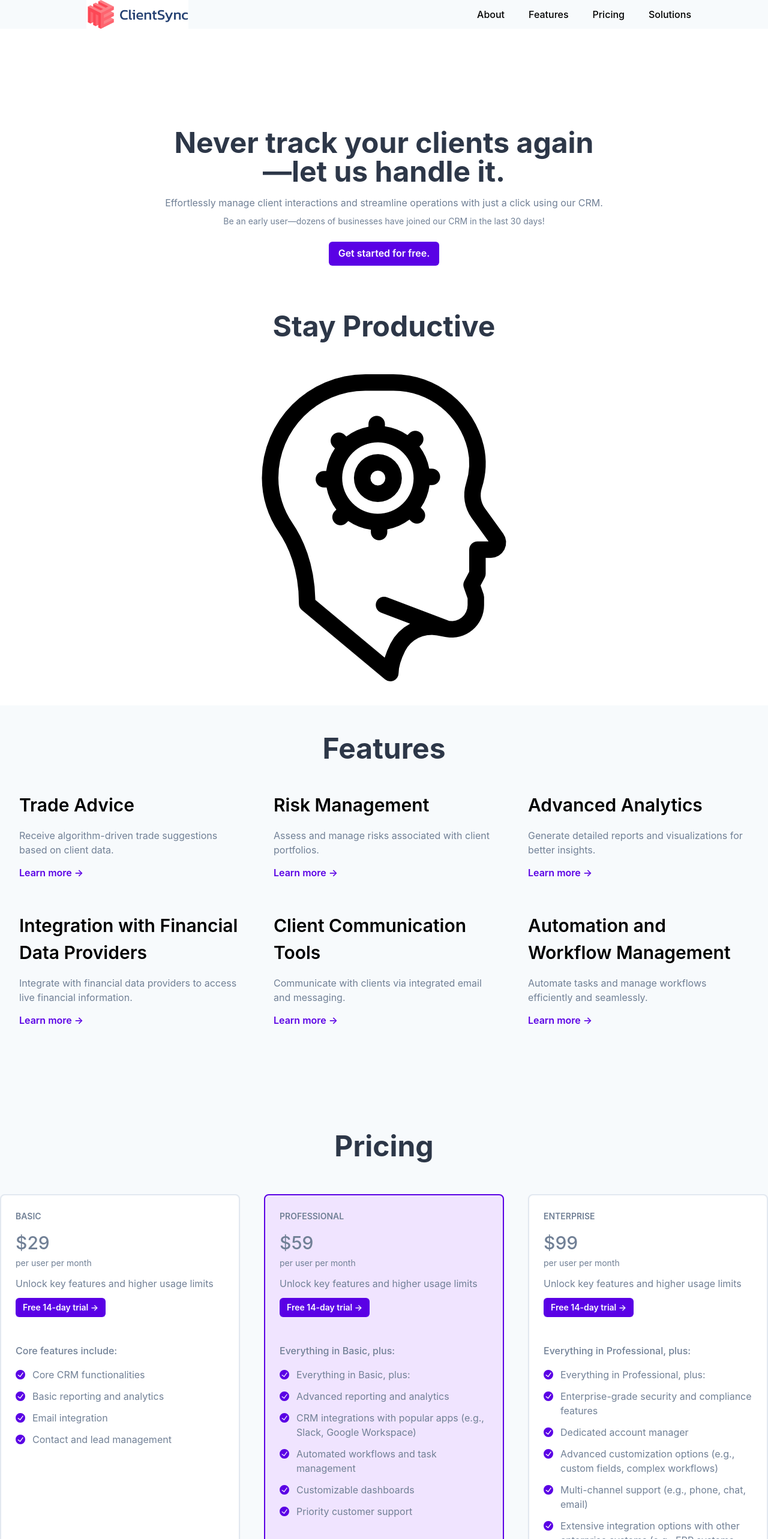
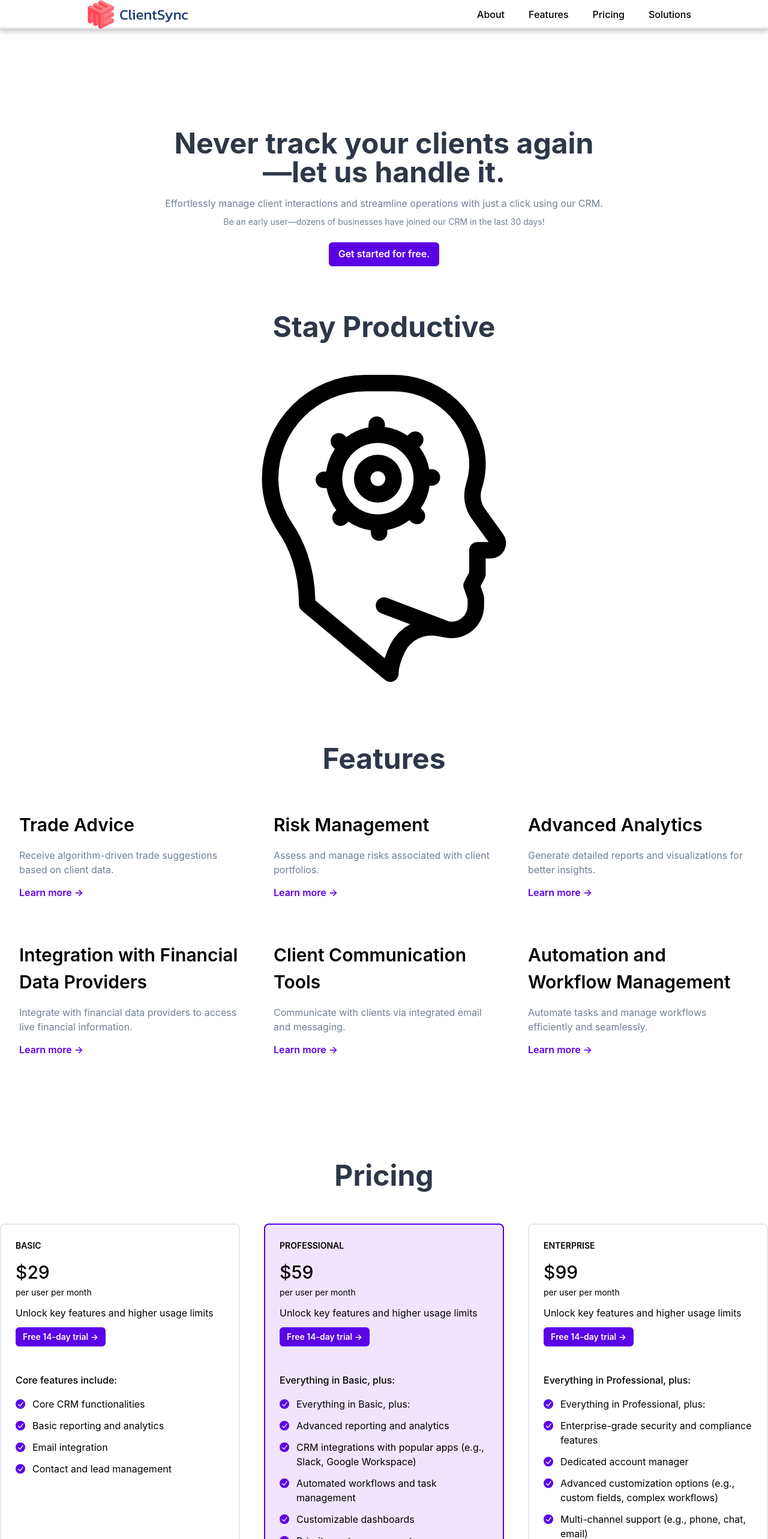
Before and after one commit to Hetp29/microCRM, a React (Create React App) app in the folder frontend/: page / in a window 1280 px wide. Shown: the top 2566 px of the page at 60% size. Built offline with nearby package versions, Linux system fonts and the light colour scheme.

Commit message:
Navbar and Footer UI changes

```diff
--- a/frontend/src/components/FAQSection.tsx
+++ b/frontend/src/components/FAQSection.tsx
@@ -57,7 +57,7 @@ export const FAQSection = ({ items = faqs }: FAQSectionProps) => {
         <AnimatedBox
             w="full"
             py={12}
-            bg="gray.50"
+            bg="white"
             initial={{ opacity: 0 }}
             animate={{ opacity: 1 }}
             transition={{ duration: 0.6 }}
@@ -79,7 +79,7 @@ export const FAQSection = ({ items = faqs }: FAQSectionProps) => {
                         initial={{ opacity: 0, y: 50 }}
                         whileInView={{ opacity: 1, y: 0 }}
                         transition={{ duration: 0.6 }}
-                        textColor="gray.500"
+                        textColor="black"
                     >
                         {items.map((item, i) => (
                             <AccordionItem key={`faq_${i}`}>
--- a/frontend/src/components/Feature.tsx
+++ b/frontend/src/components/Feature.tsx
@@ -36,7 +36,7 @@ import {
     };
 
     return (
-      <AnimatedBox {...animationProps} w="full" minH="auto" mb={8}>
+      <AnimatedBox {...animationProps} w="full" minH="auto" mb={8} mt={4}>
         <Container maxW="container.xl" rounded="lg">
           <Stack
             spacing={[4, 16]}
@@ -82,7 +82,7 @@ import {
         w="full"
         minH="auto"
         py={12}
-        bg="gray.50"
+        bg="white"
         id="features-section"
         initial={{ opacity: 0 }}
         animate={{ opacity: 1 }}
--- a/frontend/src/components/Footer.tsx
+++ b/frontend/src/components/Footer.tsx
@@ -4,14 +4,16 @@ const Footer = () => {
   return (
     <Box
       as="footer"
-      bg="gray.200"
+      bg="white"
+      borderTop="1px solid #e0e0e0"
+      boxShadow="0 -4px 6px rgba(0, 0, 0, 0.1)"
       color="gray.800"
       py={4}
       textAlign="center"
       width="100%"
     >
       <Stack spacing={2}>
-        <Text>© {new Date().getFullYear()} Your Company. All rights reserved.</Text>
+        <Text>© {new Date().getFullYear()} ClientSync. All rights reserved.</Text>
         <Stack isInline spacing={4} justify="center">
           <Link href="/privacy" color="blue.500">Privacy Policy</Link> {/* Adjusted link color */}
           <Link href="/terms" color="blue.500">Terms of Service</Link> {/* Adjusted link color */}
--- a/frontend/src/components/ImageSection.tsx
+++ b/frontend/src/components/ImageSection.tsx
@@ -39,6 +39,7 @@ const ImageSection: React.FC = () => {
                     alt="Description of the image"
                     maxWidth="100%"
                     height="auto"
+                    mb={4}
                     bg="transparent"  // Ensure no background color
                     initial={{ opacity: 0, scale: 0.9 }}
                     animate={{ opacity: 1, scale: 1 }}
--- a/frontend/src/components/Navbar.tsx
+++ b/frontend/src/components/Navbar.tsx
@@ -10,7 +10,6 @@ import {
   DrawerHeader,
   DrawerOverlay,
   Flex,
-  Heading,
   IconButton,
   Image,
   Link,
@@ -35,20 +34,14 @@ const DesktopSidebarContents = ({ name }: any) => {
           <Link href="/" _hover={{ textDecoration: 'none' }}>
             <Image src="logo.png" alt="Company Logo" width="170px" />
           </Link>
-
         </Flex>
-        <Stack
-          spacing={[4, 10]}
-          direction={['column', 'row']}
-          align="center"
-        >
+        <Stack spacing={[4, 10]} direction={['column', 'row']} align="center">
           {navLinks.map((navLink: any, i: number) => (
             <ScrollLink to={navLink.href} smooth={true} duration={500} key={`navlink_${i}`}>
-            <Box as="span" fontWeight={500} >
+              <Box as="span" fontWeight={500}>
                 {navLink.name}
               </Box>
             </ScrollLink>
-
           ))}
         </Stack>
       </Flex>
@@ -72,7 +65,7 @@ const MobileSidebar = ({ name }: any) => {
           icon={<HamburgerIcon />}
           onClick={onOpen}
         />
-        <Drawer isOpen={isOpen} placement='right' onClose={onClose} size="xs">
+        <Drawer isOpen={isOpen} placement="right" onClose={onClose} size="xs">
           <DrawerOverlay />
           <DrawerContent bg="gray.50">
             <DrawerCloseButton />
@@ -85,7 +78,6 @@ const MobileSidebar = ({ name }: any) => {
                       {navLink.name}
                     </Box>
                   </ScrollLink>
-
                 ))}
               </Stack>
             </DrawerBody>
@@ -96,18 +88,33 @@ const MobileSidebar = ({ name }: any) => {
   );
 };
 
-
 interface SidebarProps {
   name: string;
 }
 
 const Sidebar = ({ name }: SidebarProps) => {
   return (
-    <chakra.header id='header'>
+    <chakra.header
+      id="header"
+      bg="white"
+      color="gray.800"
+      borderBottom="1px solid #e0e0e0"
+      boxShadow="0 4px 8px rgba(0, 0, 0, 0.2)" // Enhanced shadow for stronger 3D effect
+      position="relative"
+      _after={{
+        content: '""',
+        position: 'absolute',
+        bottom: '-px', // Bring the shadow closer to the bottom
+        left: '0',
+        width: '100%',
+        height: '6px', // Slightly reduce the height
+        background: 'linear-gradient(to top, rgba(0, 0, 0, 0.1), transparent)',
+      }} // Adjusted gradient for more depth
+    >
       <Box display={{ base: 'flex', md: 'none' }} p={4}>
         <MobileSidebar name={name} />
       </Box>
-      <Box display={{ base: 'none', md: 'flex' }} bg="gray.50">
+      <Box display={{ base: 'none', md: 'flex' }} bg="white">
         <DesktopSidebarContents />
       </Box>
     </chakra.header>
--- a/frontend/src/components/PricingSection.tsx
+++ b/frontend/src/components/PricingSection.tsx
@@ -70,17 +70,17 @@ export const PricingBox: FunctionComponent<PricingBoxProps> = ({
       whileInView={{ opacity: 1, y: 0 }}
       transition={{ duration: 0.6 }}
     >
-      <VStack spacing={3} align="flex-start" color="gray.500">
+      <VStack spacing={3} align="flex-start" color="black">
         <Text  fontWeight={600} casing="uppercase" fontSize="sm">
           {name}
         </Text>
         <Box w="full">
-          <Text fontSize="3xl" color="gray.500" fontWeight="medium">
+          <Text fontSize="3xl" color="black" fontWeight="medium">
             {name === 'Basic' ? '$29' : name === 'Professional' ? '$59' : '$99'}
           </Text>
-          <Text color="gray.500" fontSize="sm">per user per month</Text>
+          <Text color="black" fontSize="sm">per user per month</Text>
         </Box>
-        <Text color="gray.500">Unlock key features and higher usage limits</Text>
+        <Text color="black">Unlock key features and higher usage limits</Text>
         <VStack>
           <Button size="sm" colorScheme="brand"
             onClick={() => {
@@ -112,7 +112,7 @@ interface PricingSectionProps {}
 
 export const PricingSection: FunctionComponent<PricingSectionProps> = () => {
   return (
-    <VStack spacing={10} align="center" py={12} bg="gray.50">
+    <VStack spacing={10} align="center" py={12} bg="white">
       <AnimatedHeading
         size="2xl"
         mb={4}
```
Lines whose indentation alone changed are shown as unchanged.
